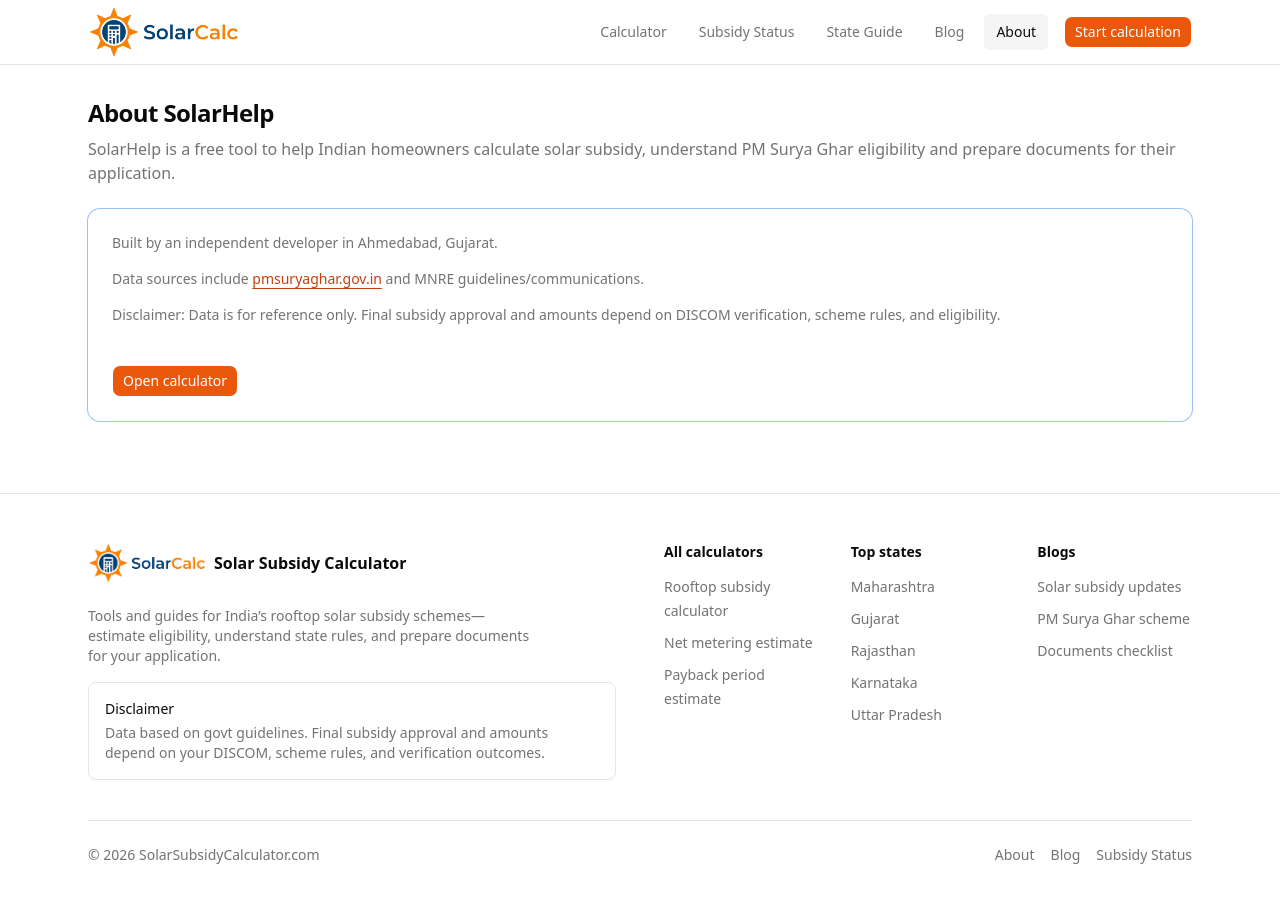
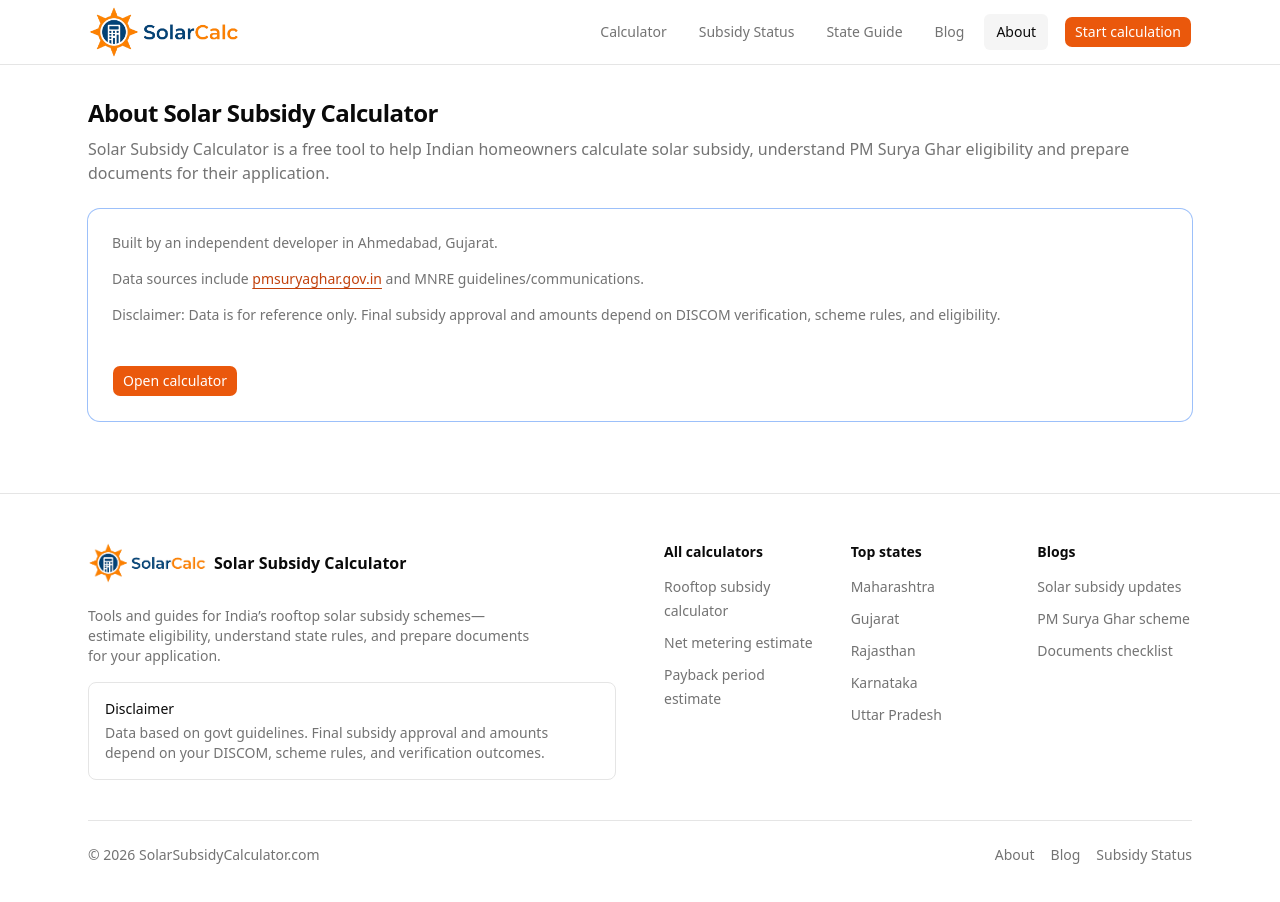
Before and after one commit to KishanPatel005/solarsubsidycalculator, a Next.js app: page /about in a window 1280 px wide. Shown: the top 902 px of the page. Built offline with nearby package versions, Linux system fonts and the light colour scheme; no server answers.

Commit message:
issues fix

```diff
--- a/src/app/about/page.tsx
+++ b/src/app/about/page.tsx
@@ -5,18 +5,18 @@
 import { Button } from "@/components/ui/button";
 
 export const metadata: Metadata = {
-  title: "About SolarHelp",
+  title: "About Solar Subsidy Calculator",
   description:
-    "SolarHelp is a free tool to help Indian homeowners calculate solar subsidy, understand PM Surya Ghar eligibility and prepare documents for their application.",
+    "Solar Subsidy Calculator is a free tool to help Indian homeowners calculate solar subsidy, understand PM Surya Ghar eligibility and prepare documents for their application.",
 };
 
 export default function AboutPage() {
   return (
     <div className="space-y-6 pb-10">
       <div className="space-y-2">
-        <h1 className="text-2xl font-bold tracking-tight">About SolarHelp</h1>
+        <h1 className="text-2xl font-bold tracking-tight">About Solar Subsidy Calculator</h1>
         <p className="text-sm text-muted-foreground sm:text-base">
-          SolarHelp is a free tool to help Indian homeowners calculate solar
+          Solar Subsidy Calculator is a free tool to help Indian homeowners calculate solar
           subsidy, understand PM Surya Ghar eligibility and prepare documents
           for their application.
         </p>
--- a/src/app/admin/leads/page.tsx
+++ b/src/app/admin/leads/page.tsx
@@ -80,7 +80,7 @@
   const url = URL.createObjectURL(blob);
   const a = document.createElement("a");
   a.href = url;
-  a.download = `solarhelp-leads-${date}.csv`;
+  a.download = `Solar Subsidy Calculator-leads-${date}.csv`;
   document.body.appendChild(a);
   a.click();
   a.remove();
@@ -222,7 +222,7 @@
       <div className="flex flex-col gap-3 sm:flex-row sm:items-center sm:justify-between">
         <div className="space-y-1">
           <h1 className="text-2xl font-bold tracking-tight">
-            SolarHelp Leads Dashboard
+            Solar Subsidy Calculator Leads Dashboard
           </h1>
           <div className="flex flex-wrap items-center gap-2">
             <Badge variant="secondary">Total: {ordered.length}</Badge>
--- a/src/app/layout.tsx
+++ b/src/app/layout.tsx
@@ -46,7 +46,7 @@
         url: "/opengraph-image",
         width: 1200,
         height: 630,
-        alt: "SolarHelp — Free Solar Subsidy Calculator for India",
+        alt: "Solar Subsidy Calculator — Free Solar Subsidy Calculator for India",
       },
     ],
   },
--- a/src/app/opengraph-image.tsx
+++ b/src/app/opengraph-image.tsx
@@ -37,7 +37,7 @@
         >
           <div style={{ fontSize: 72, lineHeight: 1 }}>☀</div>
           <div style={{ marginTop: 18, fontSize: 72, fontWeight: 800, color: "#FFFFFF" }}>
-            SolarHelp
+            Solar Subsidy Calculator
           </div>
           <div style={{ marginTop: 14, fontSize: 32, fontWeight: 600, color: "rgba(255,255,255,0.95)" }}>
             Free Solar Subsidy Calculator for India
--- a/src/components/forms/LeadForm.tsx
+++ b/src/components/forms/LeadForm.tsx
@@ -127,7 +127,7 @@
               Get Free Solar Consultation
             </h3>
             <p className="mt-1 text-sm text-muted-foreground">
-              Join 10,000+ families who saved with solar
+              Free tool — no login, no spam
             </p>
           </div>
         </div>
--- a/src/components/layout/Footer.tsx
+++ b/src/components/layout/Footer.tsx
@@ -11,8 +11,8 @@
 
 const calculators = [
   { href: "/calculator", label: "Rooftop subsidy calculator" },
-  { href: "/calculator", label: "Net metering estimate" },
-  { href: "/calculator", label: "Payback period estimate" },
+  { href: "/calculator#net-metering", label: "Net metering estimate" },
+  { href: "/calculator#savings", label: "Payback period estimate" },
 ] as const;
 
 const blogLinks = [
--- a/src/components/layout/Logo.tsx
+++ b/src/components/layout/Logo.tsx
@@ -29,7 +29,7 @@
           <SunMedium className="h-4 w-4" aria-hidden="true" />
         </span>
         {showText ? (
-          <span className="text-base font-bold text-solar-700">SolarHelp</span>
+          <span className="text-base font-bold text-solar-700">Solar Subsidy Calculator</span>
         ) : null}
       </span>
     );
@@ -39,7 +39,7 @@
     <span className={cn("inline-flex items-center gap-2", className)}>
       <Image
         src={logoSrc}
-        alt="SolarHelp"
+        alt="Solar Subsidy Calculator"
         width={showText ? Math.round(h * 4.2) : h}
         height={h}
         priority
@@ -47,7 +47,7 @@
         onError={() => setErrored(true)}
       />
       {showText ? (
-        <span className="sr-only">SolarHelp</span>
+        <span className="sr-only">Solar Subsidy Calculator</span>
       ) : null}
     </span>
   );
```
